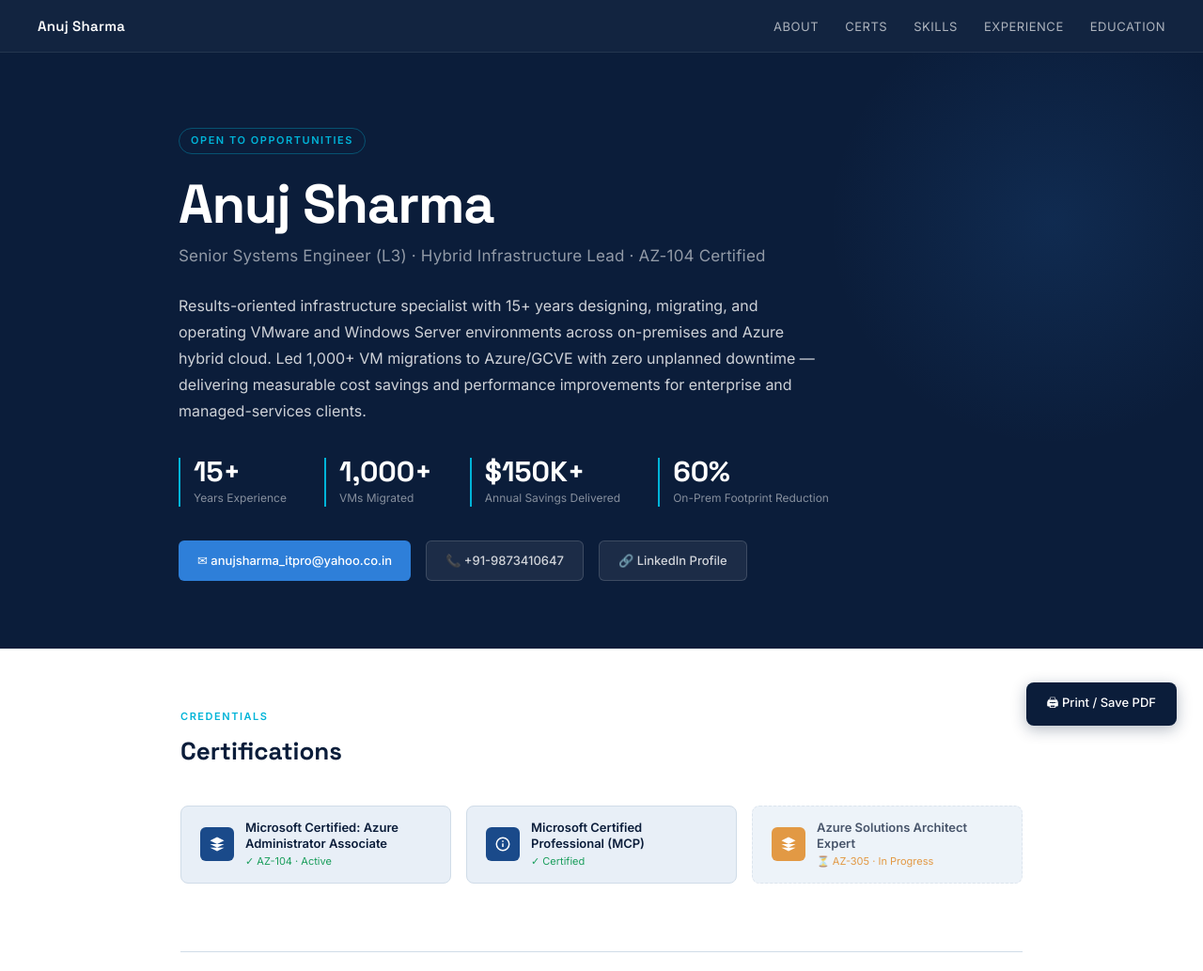
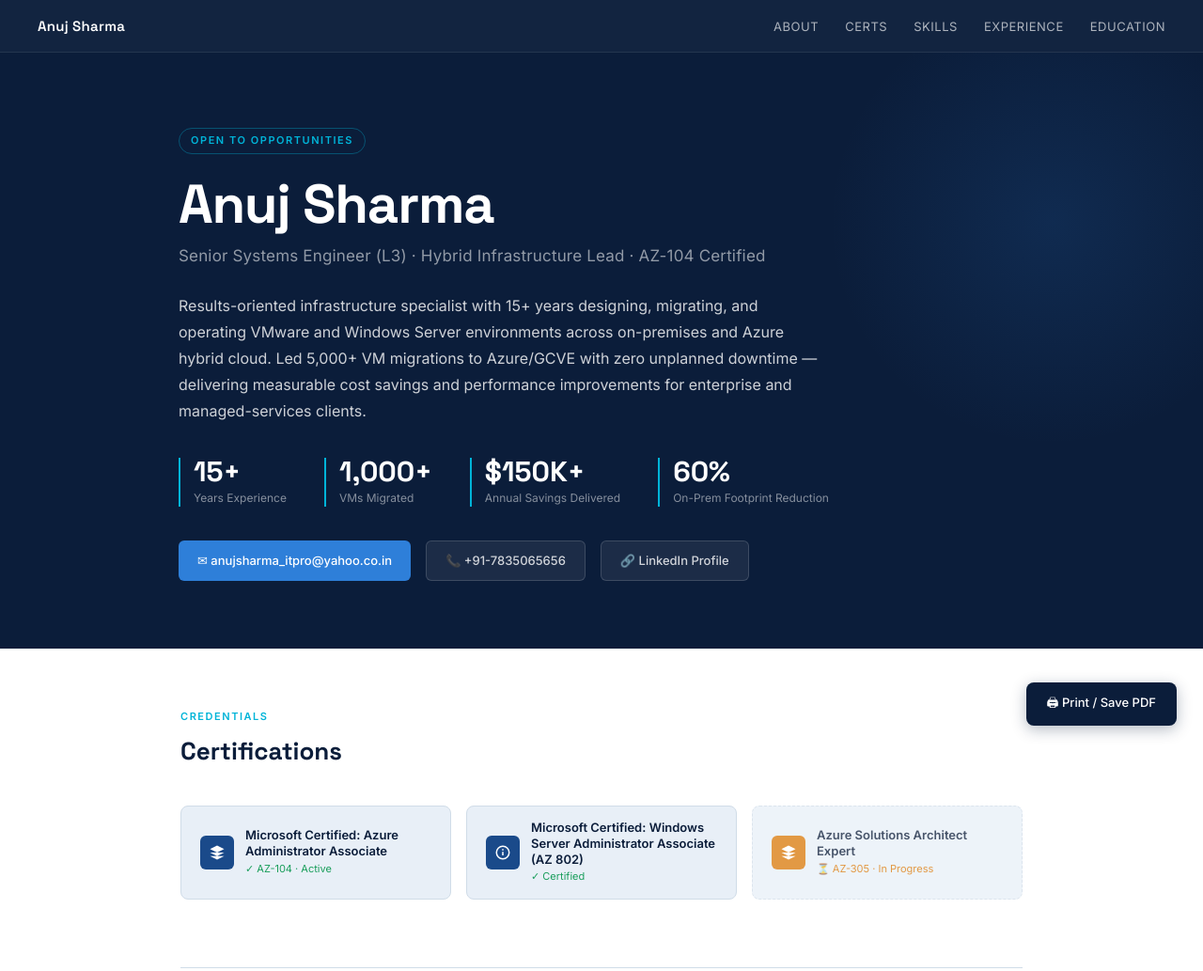
Before and after one commit to anujsun31/anujsun31.github.io, a plain HTML site: page index.html in a window 1280 px wide. Shown: the top 1033 px of the page at 94% size. Drawn offline with Linux system fonts and the light colour scheme.

Commit message:
Update VM migration statistics and certification details

```diff
--- a/index.html
+++ b/index.html
@@ -335,7 +335,7 @@
     <h1>Anuj Sharma</h1>
     <div class="hero-title">Senior Systems Engineer (L3) · Hybrid Infrastructure Lead · AZ-104 Certified</div>
     <p class="hero-summary">
-      Results-oriented infrastructure specialist with 15+ years designing, migrating, and operating VMware and Windows Server environments across on-premises and Azure hybrid cloud. Led 1,000+ VM migrations to Azure/GCVE with zero unplanned downtime — delivering measurable cost savings and performance improvements for enterprise and managed-services clients.
+      Results-oriented infrastructure specialist with 15+ years designing, migrating, and operating VMware and Windows Server environments across on-premises and Azure hybrid cloud. Led 5,000+ VM migrations to Azure/GCVE with zero unplanned downtime — delivering measurable cost savings and performance improvements for enterprise and managed-services clients.
     </p>
 
     <div class="hero-stats">
@@ -362,7 +362,7 @@
         ✉ anujsharma_itpro@yahoo.co.in
       </a>
       <a href="tel:+919873410647" class="contact-btn secondary">
-        📞 +91-9873410647
+        📞 +91-7835065656
       </a>
       <a href="https://www.linkedin.com/in/anujjsharma85" target="_blank" class="contact-btn secondary">
         🔗 LinkedIn Profile
@@ -393,7 +393,7 @@
           <svg viewBox="0 0 24 24"><path d="M12 2a10 10 0 1 0 0 20A10 10 0 0 0 12 2zm0 18a8 8 0 1 1 0-16 8 8 0 0 1 0 16zm-1-9h2v5h-2zm0-4h2v2h-2z"/></svg>
         </div>
         <div>
-          <div class="cert-name">Microsoft Certified Professional (MCP)</div>
+          <div class="cert-name">Microsoft Certified: Windows Server Administrator Associate (AZ 802)</div>
           <div class="cert-status active">✓ Certified</div>
         </div>
       </div>
@@ -517,7 +517,7 @@
         </div>
 
         <div class="impact-highlight">
-          🏆 Led 1,000+ VM migrations to Azure/GCVE — zero unplanned downtime, ~$150,000+ annual savings, 60% reduction in on-premises server footprint.
+          🏆 Led 5,000+ VM migrations to Azure/GCVE — zero unplanned downtime, ~$150,000+ annual savings, 60% reduction in on-premises server footprint.
         </div>
 
         <ul class="job-achievements">
```
